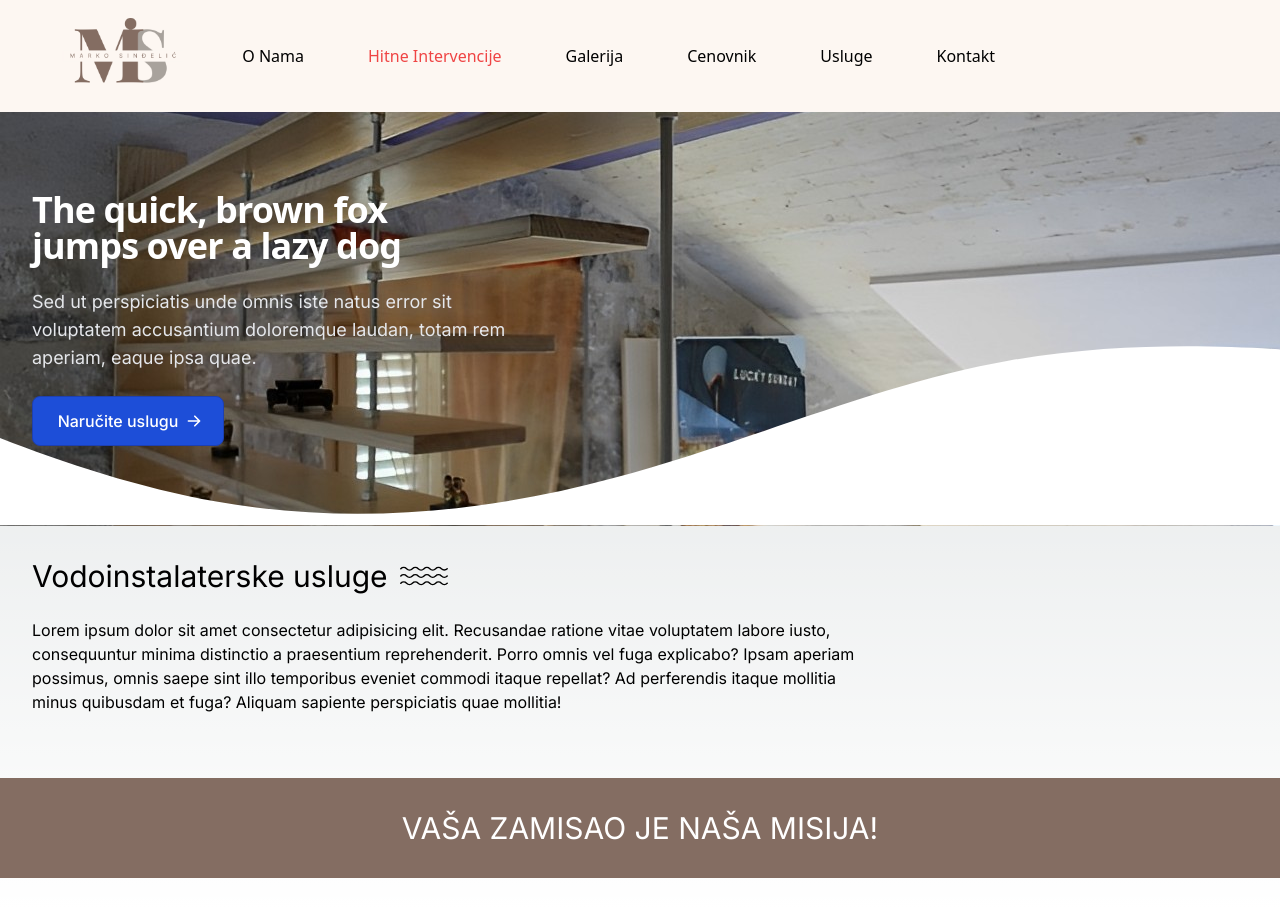
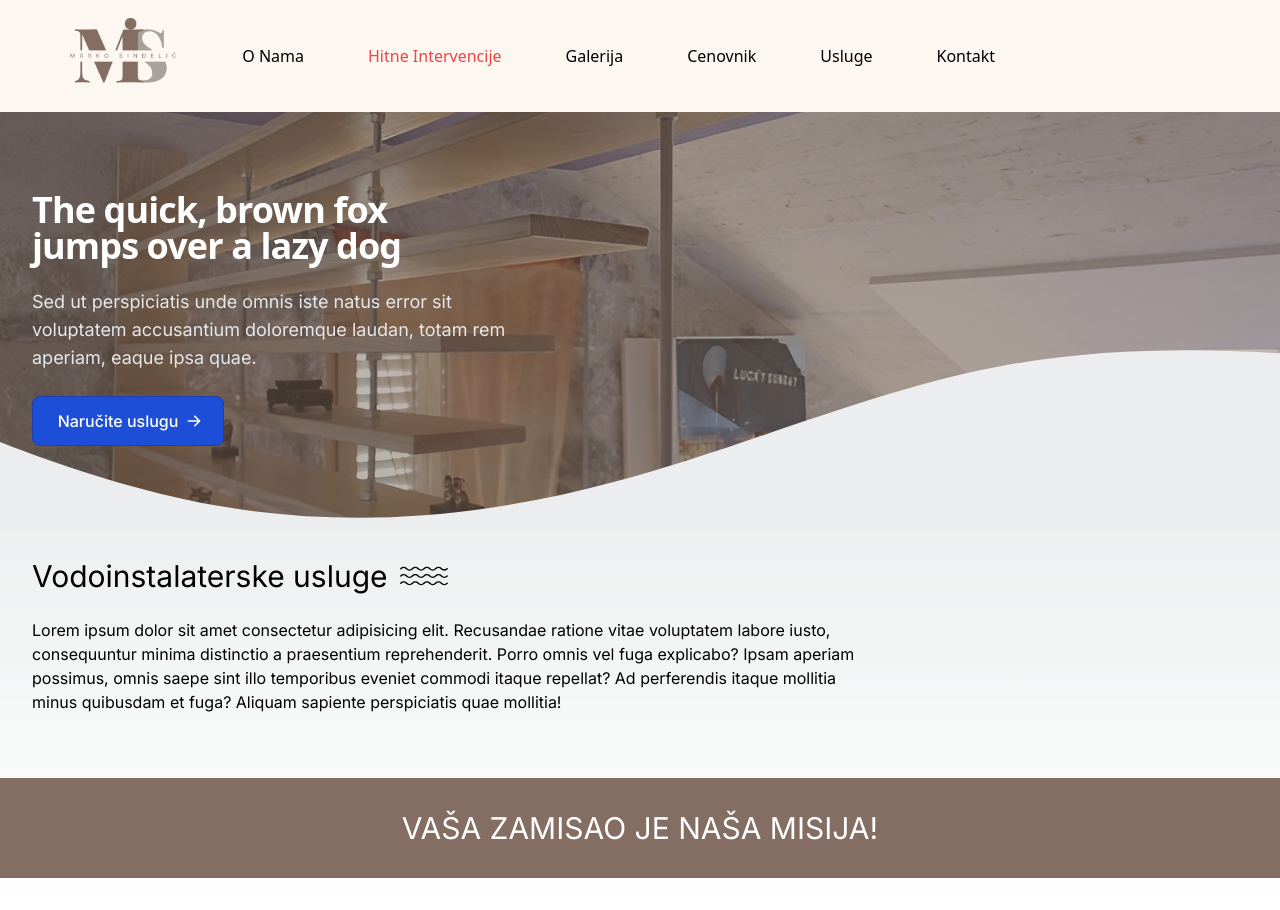
Before and after one commit to cehicm/ma-si-hausmajstor, a Next.js app: page /usluge in a window 1280 px wide. Built offline with nearby package versions, Linux system fonts and the light colour scheme.

Commit message:
Update Services page hero styles

```diff
--- a/src/pages/usluge.js
+++ b/src/pages/usluge.js
@@ -10,15 +10,15 @@ import CTA from "@/components/CTA";
 export default function usluge() {
 	return (
 		<>
-			<div className="relative">
+			<div className="relative bg-black">
 				<Image
 					src={heroImg}
 					className="absolute inset-0 object-cover w-full h-full"
 					alt=""
 				/>
-				<div className="relative bg-opacity-75 bg-deep-purple-accent-700">
+				<div className="relative bg-opacity-50 bg-lightbrown">
 					<svg
-						className="absolute inset-x-0 bottom-0 text-white"
+						className="absolute inset-x-0 -bottom-1 text-[#ebedee]"
 						viewBox="0 0 1160 163"
 					>
 						<path
```
